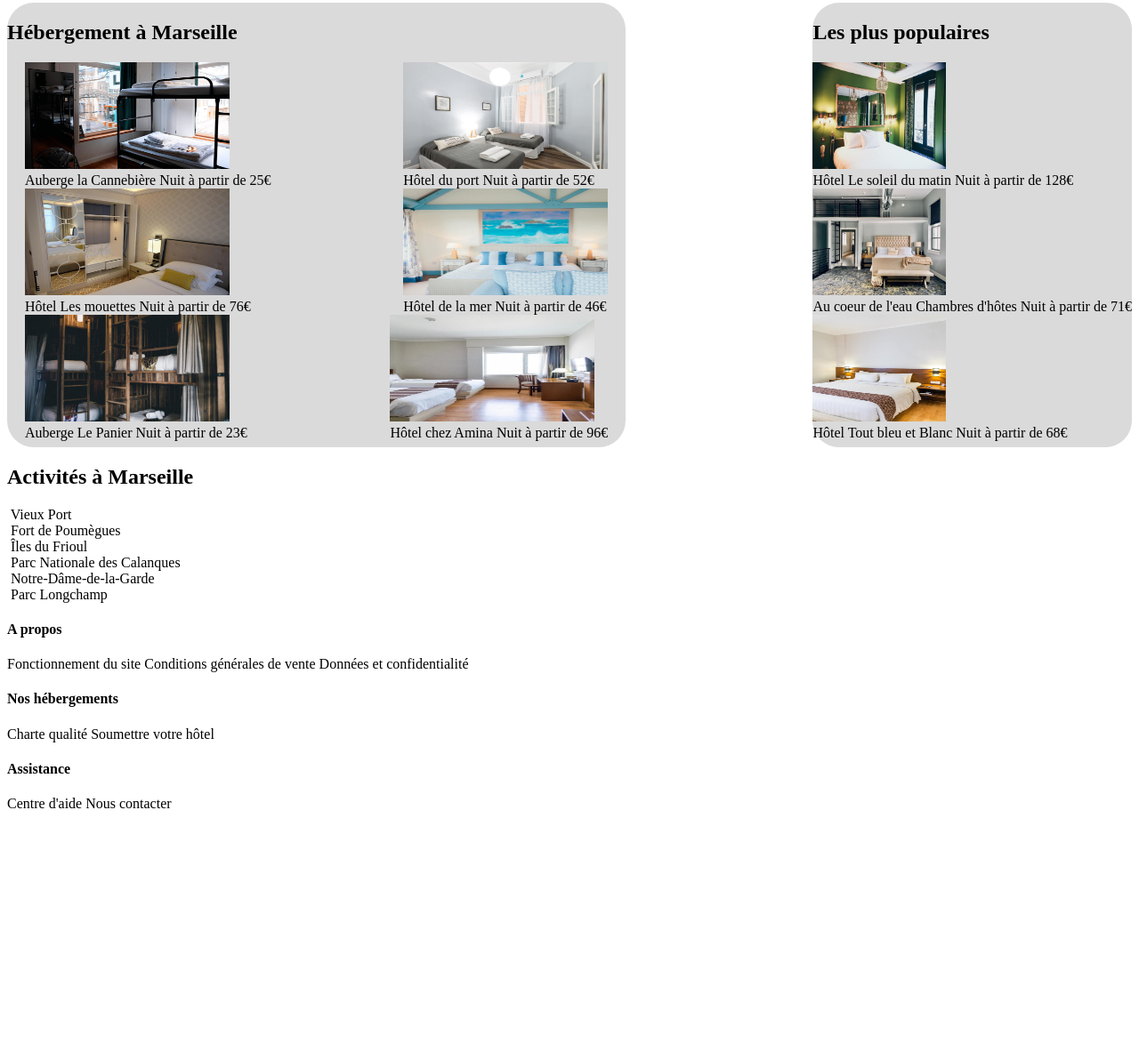
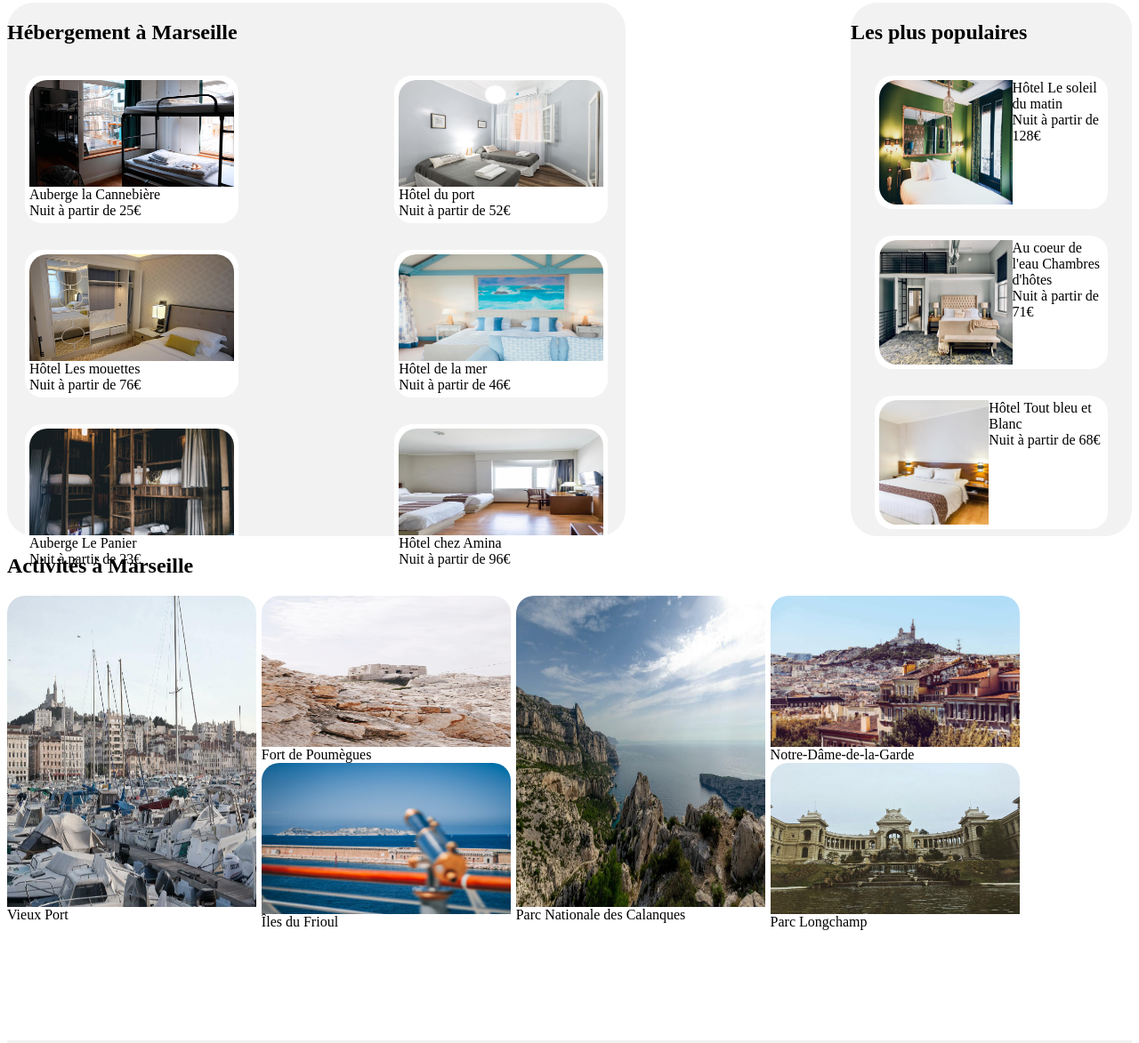
Before and after one commit to monget/P2, a plain HTML site: page index.html in a window 1280 px wide. Shown: the part 373-1546 px from the top of the page at 89% size. Before the commit the page ends 1294 px from the top, so only its background shows below. Drawn offline with Linux system fonts and the light colour scheme.

Commit message:
change css

```diff
--- a/index.html
+++ b/index.html
@@ -3,6 +3,7 @@
     <head>
         <meta charset="utf-8" />
         <link rel="stylesheet" href="style.css" />
+        <link rel="stylesheet" href="http://use.fontawesome.com" />
         <title>Reservia</title>
     </head>
 
@@ -52,44 +53,44 @@
             <div id="accommodation">
                 <h2>Hébergement à Marseille</h2>
                 <div id="accomodation_content">
-                    <div>
-                        <img id="pictures_accomodation" src="images/hebergements/3_medium/marcus-loke-WQJvWU_HZFo-unsplash.jpg">
-                        <div>
+                    <div id="accomodation_frame">
+                        <img id="accomodation_pictures" src="images/hebergements/3_medium/marcus-loke-WQJvWU_HZFo-unsplash.jpg">
+                        <div id="accomodation_text">
                             <span>Auberge la Cannebière</span>
                             <span>Nuit à partir de 25€</span>
                         </div>
                     </div>
-                    <div>
-                        <img id="pictures_accomodation" src="images/hebergements/3_medium/fred-kleber-gTbaxaVLvsg-unsplash.jpg">
-                        <div>
+                    <div id="accomodation_frame">
+                        <img id="accomodation_pictures" src="images/hebergements/3_medium/fred-kleber-gTbaxaVLvsg-unsplash.jpg">
+                        <div id="accomodation_text">
                             <span>Hôtel du port</span>
                             <span>Nuit à partir de 52€</span>
                         </div>
                     </div>
-                    <div>
-                        <img id="pictures_accomodation" src="images/hebergements/3_medium/reisetopia-B8WIgxA_PFU-unsplash.jpg">
-                        <div>
+                    <div id="accomodation_frame">
+                        <img id="accomodation_pictures" src="images/hebergements/3_medium/reisetopia-B8WIgxA_PFU-unsplash.jpg">
+                        <div id="accomodation_text">
                             <span>Hôtel Les mouettes</span>
                             <span>Nuit à partir de 76€</span>
                         </div>
                     </div>
-                    <div>
-                        <img id="pictures_accomodation" src="images/hebergements/3_medium/annie-spratt-Eg1qcIitAuA-unsplash.jpg">
-                        <div>
+                    <div id="accomodation_frame">
+                        <img id="accomodation_pictures" src="images/hebergements/3_medium/annie-spratt-Eg1qcIitAuA-unsplash.jpg">
+                        <div id="accomodation_text">
                             <span>Hôtel de la mer</span>
                             <span>Nuit à partir de 46€</span>
                         </div>
                     </div>
-                    <div>
-                        <img id="pictures_accomodation" src="images/hebergements/3_medium/nicate-lee-kT-ZyaiwBe0-unsplash.jpg">
-                        <div>
+                    <div id="accomodation_frame">
+                        <img id="accomodation_pictures" src="images/hebergements/3_medium/nicate-lee-kT-ZyaiwBe0-unsplash.jpg">
+                        <div id="accomodation_text">
                             <span>Auberge Le Panier</span>
                             <span>Nuit à partir de 23€</span>
                         </div>
                     </div>
-                    <div>
-                        <img id="pictures_accomodation" src="images/hebergements/3_medium/febrian-zakaria-M6S1WvfW68A-unsplash.jpg">
-                        <div>
+                    <div id="accomodation_frame">
+                        <img id="accomodation_pictures" src="images/hebergements/3_medium/febrian-zakaria-M6S1WvfW68A-unsplash.jpg">
+                        <div id="accomodation_text">
                             <span>Hôtel chez Amina</span>
                             <span>Nuit à partir de 96€</span>
                         </div>
@@ -99,24 +100,24 @@
 
             <div id="popular">
                 <h2>Les plus populaires</h2>
-                <div>
-                    <div>
-                        <img id="pictures_popular" src="images/hebergements/3_medium/emile-guillemot-Bj_rcSC5XfE-unsplash.jpg">
-                        <div>
+                <div id="popular_content">
+                    <div id="popular_frame">
+                        <img id="popular_pictures" src="images/hebergements/3_medium/emile-guillemot-Bj_rcSC5XfE-unsplash.jpg">
+                        <div id="popular_text">
                             <span>Hôtel Le soleil du matin</span>
                             <span>Nuit à partir de 128€</span>
                         </div>
                     </div>
-                    <div>
-                        <img id="pictures_popular" src="images/hebergements/3_medium/aw-creative-VGs8z60yT2c-unsplash.jpg">
-                        <div>
+                    <div id="popular_frame">
+                        <img id="popular_pictures" src="images/hebergements/3_medium/aw-creative-VGs8z60yT2c-unsplash.jpg">
+                        <div id="popular_text">
                             <span>Au coeur de l'eau Chambres d'hôtes</span>
                             <span>Nuit à partir de 71€</span>
                         </div>
                     </div>
-                    <div>
-                        <img id="pictures_popular" src="images/hebergements/3_medium/febrian-zakaria-sjvU0THccQA-unsplash.jpg">
-                        <div>
+                    <div id="popular_frame">
+                        <img id="popular_pictures" src="images/hebergements/3_medium/febrian-zakaria-sjvU0THccQA-unsplash.jpg">
+                        <div id="popular_text">
                             <span>Hôtel Tout bleu et Blanc</span>
                             <span>Nuit à partir de 68€</span>
                         </div>
@@ -127,55 +128,53 @@
 
         <div>
             <h2>Activités à Marseille</h2>
-            <div>
-                <div>
-                    <div>
-                        <img>
+            <div id="activities">
+                <div id="activities_frame">
+                    <img id="activities_pictures_high" src="images/activites/3_medium/reno-laithienne-QUgJhdY5Fyk-unsplash.jpg">
                     <span>Vieux Port</span>
                 </div>
                 <div>
-                        <div>
-                            <img>
+                    <div id="activities_frame">
+                        <img id="activities_pictures_small" src="images/activites/3_medium/paul-hermann-QFTrLdQIRhI-unsplash.jpg">
                         <span>Fort de Poumègues</span>
                     </div>
-                        <div>
-                            <img>
+                    <div id="activities_frame">
+                        <img id="activities_pictures_small" src="images/activites/3_medium/kevin-hikari-rV_Qd1l-VXg-unsplash.jpg">
                         <span>Îles du Frioul</span>
                     </div>
                 </div>
-                    <div>
-                        <img>
+                <div id="activities_frame">
+                    <img id="activities_pictures_high" src="images/activites/3_medium/kilyan-sockalingum-NR8-cBCN3aI-unsplash.jpg">
                     <span>Parc Nationale des Calanques</span>
                 </div>
                 <div>
-                        <div>
-                            <img>
+                    <div id="activities_frame">
+                        <img id="activities_pictures_small" src="images/activites/3_medium/florian-wehde-xW9e8gdotxI-unsplash.jpg">
                         <span>Notre-Dâme-de-la-Garde</span>
                     </div>
-                        <div>
-                            <img>
+                    <div id="activities_frame">
+                        <img id="activities_pictures_small" src="images/activites/3_medium/lena-paulin-wH2-EJoDcV0-unsplash.jpg">
                         <span>Parc Longchamp</span>
-                        </div>
                     </div>
                 </div>
             </div>
         </div>
 
         <footer>
-            <div>
+            <div id="footer_content">
                 <h4>A propos</h4>
                 <a>Fonctionnement du site</a>
                 <a>Conditions générales de vente</a>
                 <a>Données et confidentialité</a>
             </div>
 
-            <div>
+            <div id="footer_content">
                 <h4>Nos hébergements</h4>
                 <a>Charte qualité</a>
                 <a>Soumettre votre hôtel</a>
             </div>
 
-            <div>
+            <div id="footer_content">
                 <h4>Assistance</h4>
                 <a>Centre d'aide</a>
                 <a>Nous contacter</a>
--- a/style.css
+++ b/style.css
@@ -42,13 +42,13 @@ input[type=submit]
 #block
 {
     width: 100%;
-    height: 500px;
+    height: 600px;
     display: inline-flex;
     justify-content: space-between;
 }
 #accommodation, #popular
 {
-    background-color: rgb(218, 218, 218);
+    background-color: rgb(242, 242, 242);
     border-radius: 30px;
 }
 #accommodation
@@ -62,13 +62,91 @@ input[type=submit]
     margin: 0px 20px;
     justify-content: space-between;
 }
-#pictures_accomodation
+#accomodation_frame
+{
+    display: flex;
+    flex-direction: column;
+    margin: 15px 0px;
+    padding: 5px;
+    border-radius: 20px;
+    background-color: white;
+}
+#accomodation_pictures
 {
     width: 230px;
     height: 120px;
+    border-radius: 20px 20px 0px 0px;
 }
-#pictures_popular
+#accomodation_text
+{
+    display: flex;
+    flex-direction: column;
+}
+#popular
+{
+    width: 25%;
+}
+#popular_content
+{
+    display: flex;
+    flex-direction: column;
+}
+#popular_frame
+{
+    width: 80%;
+    display: inline-flex;
+    margin: 15px auto;
+    padding: 5px;
+    background-color: white;
+    border-radius: 20px;
+}
+#popular_pictures
 {
     width: 150px;
-    height: 120px;
+    height: 140px;
+    border-radius: 20px 0px 0px 20px;
 }
+#popular_text
+{
+    display: flex;
+    flex-direction: column;
+}
+#activities
+{
+    width: 90%;
+    height: 500px;
+    justify-content: space-between;
+    display: flex;
+
+}
+#activities_pictures_high
+{
+    width: 280px;
+    height: 350px;
+    border-radius: 20px 20px 0px 0px;
+}
+#activities_pictures_small
+{
+    width: 280px;
+    height: 170px;
+    border-radius: 20px 20px 0px 0px;
+}
+#activities_frame
+{
+    display: flex;
+    flex-direction: column;
+}
+
+
+footer
+{
+    display: flex;
+    flex-direction: row;
+    justify-content: space-around;
+    background-color: rgb(242, 242, 242);
+}
+#footer_content
+{
+    display: flex;
+    flex-direction: column;
+}
```
Lines whose indentation alone changed are shown as unchanged.
